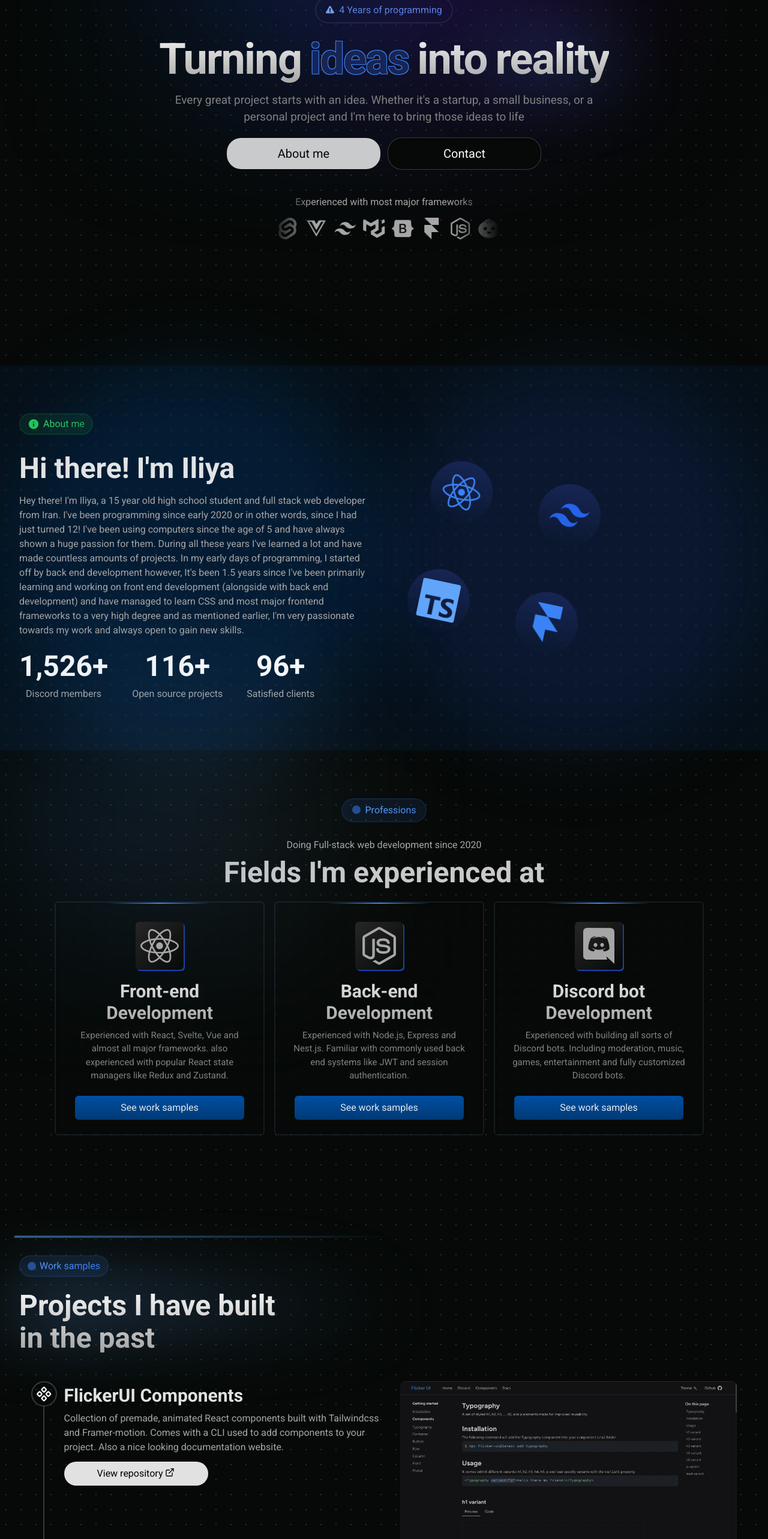
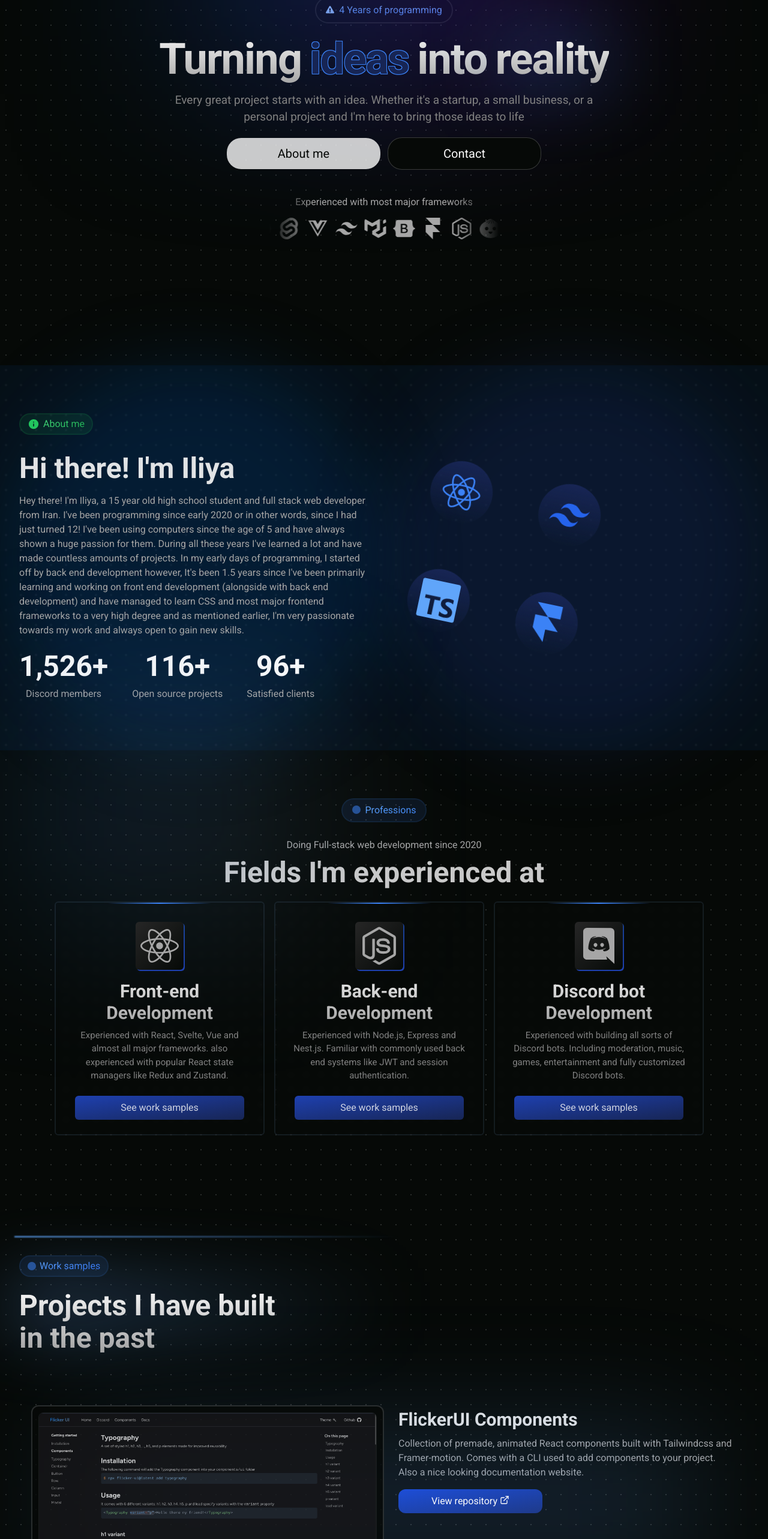
Before and after one commit to Humboorgir/portfolio-v3, a Next.js app: page / in a window 1280 px wide. Shown: the part 217-2783 px from the top of the page at 60% size. Built offline with nearby package versions, Linux system fonts and the light colour scheme.

Commit message:
feat: rework projects section

```diff
--- a/src/components/home/experience-section/experience-section.tsx
+++ b/src/components/home/experience-section/experience-section.tsx
@@ -76,7 +76,7 @@ const ExperienceSection = () => {
                 </Text>
                 {/* bg-transparent is used to hide the default bg here, so that the bg-gradient will be displayed properly  */}
                 {/* TODO: implement this thing's functionality once project section's done */}
-                <Button className="mt-auto w-[calc(100%-16px)] text-foreground/90 bg-transparent bg-gradient-to-b from-primary to-primary/70">
+                <Button className="mt-auto w-[calc(100%-16px)] text-foreground/80 bg-transparent bg-gradient-to-br from-blue-800 to-blue-950">
                   See work samples
                 </Button>
               </Column>
--- a/src/components/home/hero-section/hero-section.tsx
+++ b/src/components/home/hero-section/hero-section.tsx
@@ -27,13 +27,13 @@ import { FaExclamationTriangle as Exclamation } from "react-icons/fa";
 const HeroSection = () => {
   return (
     <Column className="text-center pt-[8.5rem] pb-36 mb-14 px-6">
-      {/* title  */}
       <Text
         className="flex items-center border-2 border-foreground-muted/20 px-4 py-2 rounded-full mb-2
-      bg-clip-text text-transparent bg-gradient-to-b from-blue-300 to-blue-500"
+        bg-clip-text text-transparent bg-gradient-to-b from-blue-300 to-blue-500"
         variant="lead">
         <Exclamation className="h-3.5 w-3.5 mb-0.5 text-blue-300 mr-2" /> 4 Years of programming
       </Text>
+      {/* title  */}
       <Text
         className="flex z-10 py-2 bg-clip-text text-transparent bg-gradient-to-b from-neutral-100 to-neutral-400"
         variant="h1">
--- a/src/components/home/projects-section/project.tsx
+++ b/src/components/home/projects-section/project.tsx
@@ -8,6 +8,7 @@ import Text from "@/components/ui/text";
 import Image from "next/image";
 
 import { FiExternalLink as Link } from "react-icons/fi";
+import { cn } from "@/lib/utils";
 
 type Project = {
   name: string | JSX.Element;
@@ -27,99 +28,71 @@ const Project = ({ project, isEven }: Props) => {
   // Not the best approach but this resulted with the most readable code
   if (isEven)
     return (
-      <>
-        <Column className="z-10 px-5" items="stretch">
-          <Row className="items-stretch h-fit min-h-[2px]" items="start">
-            <div className="grid grid-cols-1 md:grid-cols-2">
-              <ProjectThumbnail project={project} />
-              <Column className="ml-6 items-end mb-36">
-                <Text className="text-foreground/90" variant="h3">
+      <Row className="relative z-10 px-5 items-stretch h-fit min-h-[2px]" items="start">
+        <div className="grid grid-cols-1 md:grid-cols-2 mb-32">
+          <Column className="relative mr-4 items-start mb-36">
+            <div className="absolute left-10 right-10 top-10 bottom-10 bg-blue-400/20 blur-[90px]" />
+            <Text className="text-foreground/90 mb-2" variant="h3">
               {project.name}
             </Text>
-                <Text className="mb-3 text-right" variant="p">
+            <Text className="mb-4" variant="p">
               {project.description}
             </Text>
             <Row>
               <Button
-                    className="grow w-[240px] bg-foreground/90 hover:bg-foreground/70 text-black rounded-full"
+                className="relative grow w-[240px] rounded-xl bg-gradient-to-br from-blue-700 to-blue-900"
                 href={project.repo}
+                variant="ghost"
+                openInNewTab>
+                View repository <Link className="mb-[3px] ml-1" />
+              </Button>
+            </Row>
+          </Column>
+          <ProjectThumbnail isEven={isEven} project={project} />
+        </div>
+      </Row>
+    );
+
+  return (
+    <Row className="relative z-10 px-5 items-stretch h-fit min-h-[2px]" items="start">
+      <div className="relative grid grid-cols-1 md:grid-cols-2 mb-32">
+        <div className="absolute left-16 right-16 top-16 bottom-16 bg-blue-400/20 blur-[110px]" />
+        <ProjectThumbnail isEven={isEven} project={project} />
+        <Column items="start" className="ml-6 mb-36">
+          <Text className="text-foreground/90 mb-2" variant="h3">
+            {project.name}
+          </Text>
+          <Text className="mb-4" variant="p">
+            {project.description}
+          </Text>
+          <Row>
+            <Button
+              className="relative grow w-[240px] rounded-xl bg-gradient-to-br from-blue-700 to-blue-900"
+              href={project.repo}
+              variant="ghost"
               openInNewTab>
               View repository <Link className="mb-[3px] ml-1" />
             </Button>
           </Row>
         </Column>
       </div>
-
-            <Column className="left-0 top-0 ml-3">
-              {/* icon */}
-              <div className="rounded-full border-2 border-ring w-fit p-1.5">
-                <project.icon className="text-[26.5px] text-white" />
-              </div>
-              {/* line  */}
-              <div className="w-[2px] h-full bg-ring" />
-            </Column>
     </Row>
-          <Image
-            className="scale-x-[-1] px-[1.2rem]"
-            width="1200"
-            height="50"
-            alt="line"
-            src="/line.svg"
-          />
-        </Column>
-      </>
-    );
-
-  return (
-    <>
-      <Column className="z-10 px-5">
-        <Row className="items-stretch h-fit min-h-[2px]" items="start">
-          <Column className="left-0 top-0 mr-3">
-            {/* icon */}
-            <div className="rounded-full w-fit p-1.5 border-2 border-ring">
-              <project.icon className="text-[26.5px] text-white z-20" />
-            </div>
-            {/* line  */}
-            <div className="w-[2px] h-full bg-ring" />
-          </Column>
-
-          <div className="grid grid-cols-1 md:grid-cols-2">
-            <Column className="mr-4 items-start mb-36">
-              <Text className="text-foreground/90" variant="h3">
-                {project.name}
-              </Text>
-              <Text className="mb-3" variant="p">
-                {project.description}
-              </Text>
-              <Row>
-                <Button
-                  className="grow w-[240px] bg-foreground/90 hover:bg-foreground/70 text-black rounded-full"
-                  variant="ghost"
-                  href={project.repo}
-                  openInNewTab>
-                  View repository <Link className="mb-[3px] ml-1" />
-                </Button>
-              </Row>
-            </Column>
-            <ProjectThumbnail project={project} />
-          </div>
-        </Row>
-        <Image className="px-[1.2rem]" width="1200" height="50" alt="line" src="/line.svg" />
-      </Column>
-    </>
   );
 };
 
-function ProjectThumbnail({ project }: { project: Project }) {
+function ProjectThumbnail({ project, isEven }: { project: Project; isEven: boolean }) {
   return (
+    <div
+      className="relative border-2 p-2.5 rounded-xl border-slate-200/20 grid place-items-center opacity-80 row-start-2 row-end-2
+    md:row-auto md:h-fit bg-background">
       <Image
-      className="rounded-lg opacity-80 row-start-2 row-end-2
-      md:row-auto"
+        className="rounded-lg border border-slate-200/10"
         src={project.image}
         alt={project.description}
         width={900}
         height={800}
       />
+    </div>
   );
 }
 
--- a/src/components/home/projects-section/title.tsx
+++ b/src/components/home/projects-section/title.tsx
@@ -4,7 +4,7 @@ import Text from "@/components/ui/text";
 
 const Title = () => {
   return (
-    <Container className="relative w-full py-10 mt-16">
+    <Container className="relative w-full py-10 mt-16 mb-10">
       <div
         className="absolute top-[8px] left-6 w-[50%] h-[2px] bg-gradient-to-r
             from-blue-400 to-transparent blur-[1px]"
--- a/src/styles/globals.css
+++ b/src/styles/globals.css
@@ -22,12 +22,3 @@
   --accent: 240 4% 95%;
    --ring: 240 3% 87%;*/
 }
-
-.glass-container {
-  position: relative;
-}
-
-.glass-container::before {
-  @apply absolute -inset-[10px] -z-10 rounded-xl border border-slate-100/20 bg-slate-200/10 backdrop-blur-md;
-  content: "";
-}
```
Lines whose indentation alone changed are shown as unchanged.
